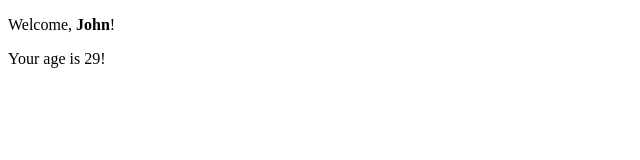
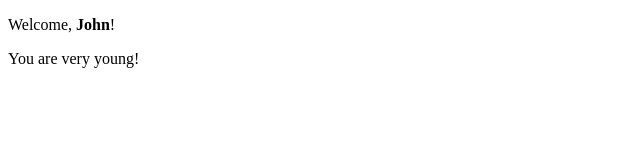
Before and after one commit to ANDgeloREA/react-exercises, a React (Create React App) app in the folder react-exercises/: page / in a window 1280 px wide. Shown: the top 160 px of the page, without its empty margins (0-640 px from the left). Built offline with nearby package versions, Linux system fonts and the light colour scheme.

Commit message:
complete exercise 13

```diff
--- a/react-exercises/src/components/Age.js
+++ b/react-exercises/src/components/Age.js
@@ -4,14 +4,15 @@ class Age extends React.Component {
     render() {
         return (
             <>
-                <p>Your age is {this.props.age}!</p>
+                {this.props.age >= 18 && this.props.age <= 65 && <p>Your age is {this.props.age}!</p>}
+                {this.props.age < 18 && <p>You are very young!</p>}
             </>
         )
     }
 }
 
 Age.defaultProps = {
-    age: "29"
+    age: "17"
 }
 
 export default Age;
--- a/react-exercises/src/components/Welcome.js
+++ b/react-exercises/src/components/Welcome.js
@@ -6,7 +6,7 @@ class Welcome extends React.Component {
         return (
             <>
                 {this.props.name === "John" && <p>Welcome, <strong>{this.props.name}</strong>!</p>}
-                {this.props.age >= 18 && this.props.age <= 65 && <Age age={this.props.age} />}
+                <Age />
             </>
         )
     }
@@ -14,7 +14,6 @@ class Welcome extends React.Component {
 
 Welcome.defaultProps = {
     name: "Andrea",
-    age: 29
   }
 
 export default Welcome;
```
Also changed, not shown: 2 other files (tests, documents, lock files or other folders).
